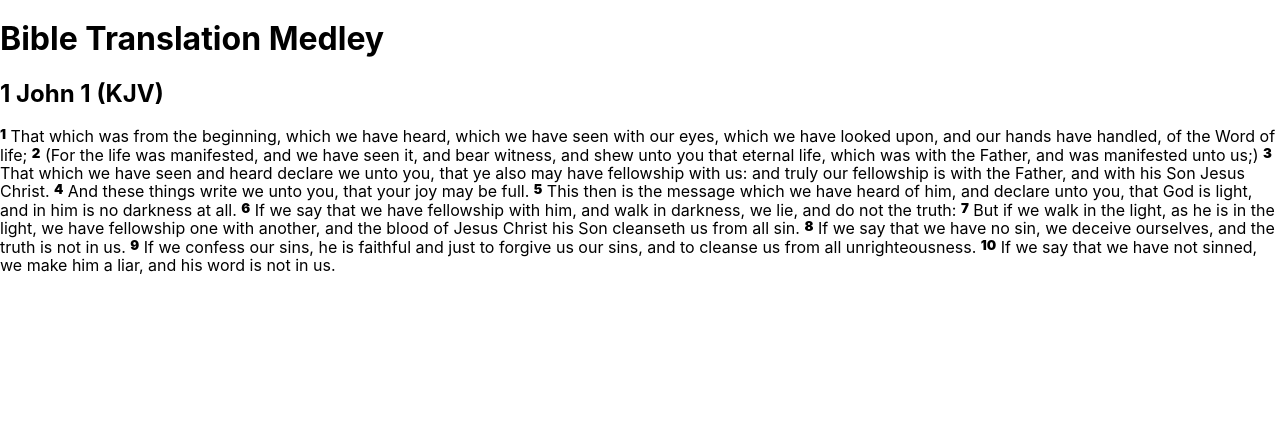
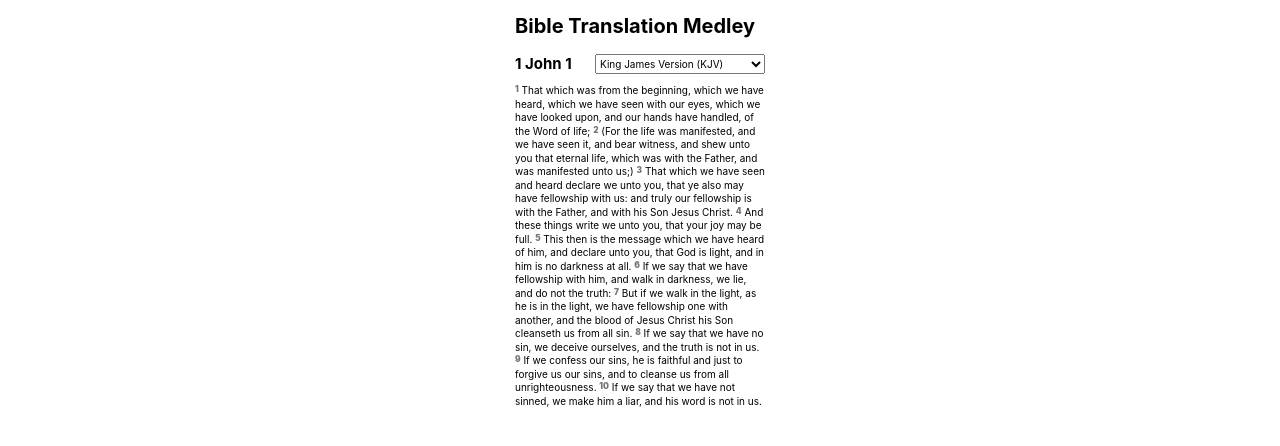
Before and after one commit to 01brett/translation-medley, a React (Create React App) app: page / in a window 1280 px wide. Shown: the top 446 px of the page. Built offline with nearby package versions, Linux system fonts and the light colour scheme.

Commit message:
Place select but without functionality

```diff
--- a/src/components/TitleBar.js
+++ b/src/components/TitleBar.js
@@ -2,15 +2,27 @@ import React from 'react';
 import { shallowEqual, useSelector } from 'react-redux';
 
 const TitleBar = () => {
-  const { book, chapter, translation } = useSelector(state => ({
+  const { book, chapter, currentTranslation, translations } = useSelector(state => ({
     book: state.passage.book,
     chapter: state.passage.chapter,
-    translation: state.passage.translation
+    currentTranslation: state.passage.translation.shortName,
+    translations: state.translations
   }), shallowEqual)
   return(
-    <>
-      <h2>{book} {chapter} ({translation})</h2>
-    </>
+    <div className="title-bar">
+      <h2>{book} {chapter} </h2>
+      <select>
+        {translations.map(el => (
+          <option
+            key={el.shortName}
+            value={el.shortName}
+            defaultValue={el.shortName === currentTranslation}
+          >
+            {el.longName} ({el.shortName})
+          </option>
+        ))}
+      </select>
+    </div>
   );
 }
 
--- a/src/components/Verse.js
+++ b/src/components/Verse.js
@@ -6,9 +6,7 @@ const Verse = ({ verse }) => {
   return(
     <>
       <span className="verse">
-        <span className="verse-number">
-          {verse.verse}
-        </span>
+        <span className="verse-number">{verse.verse}</span>
         {' '}{verse.text}{' '}
       </span>
     </>
--- a/src/components/Verses.js
+++ b/src/components/Verses.js
@@ -10,9 +10,9 @@ const Verses = () => {
   return(
     <>
       <p className="verses">
-      {verses.map((verse, index) => (
-        <Verse key={index + verse.verse} verse={verse}/>
-      ))}
+        {verses.map((verse, index) => (
+          <Verse key={index + verse.verse} verse={verse}/>
+        ))}
       </p>
     </>
   );
--- a/src/index.scss
+++ b/src/index.scss
@@ -2,4 +2,7 @@
 @import './sass/mixins';
 @import './sass/resets';
 @import './sass/global';
+
+// Components
 @import './sass/verses';
+@import './sass/title-bar';
--- a/src/reducers/index.js
+++ b/src/reducers/index.js
@@ -8,7 +8,10 @@ const initState = {
   isFetching: false,
   error: '',
   passage: {
-    translation: 'KJV',
+    translation: {
+      longName: 'King James Version',
+      shortName: 'KJV'
+    },
     book: '1 John',
     chapter: '1',
     verses: [
@@ -67,7 +70,17 @@ const initState = {
       book: '1 John',
       chapter: '2'
     }
-  }
+  },
+  translations: [
+    {
+      longName: 'King James Version',
+      shortName: 'KJV'
+    },
+    {
+      longName: 'English Standard Version',
+      shortName: 'ESV'
+    }
+  ]
 }
 
 export default (state = initState, action) => {
--- a/src/sass/_global.scss
+++ b/src/sass/_global.scss
@@ -1,3 +1,11 @@
+html { font-size: 62.5%; }
+* {
+  box-sizing: border-box;
+  max-width: 100%;
+  padding: 0;
+  margin: 0;
+}
+
 body {
   margin: 0;
   font-family: -apple-system, BlinkMacSystemFont, 'Segoe UI', 'Roboto', 'Oxygen',
@@ -6,3 +14,9 @@ body {
   -webkit-font-smoothing: antialiased;
   -moz-osx-font-smoothing: grayscale;
 }
+
+.app {
+  max-width: 25rem;
+  margin: 0 auto;
+  line-height: 1.35;
+}
--- /dev/null
+++ b/src/sass/_title-bar.scss
@@ -0,0 +1,6 @@
+.title-bar {
+  display: flex;
+  flex-flow: row wrap;
+  justify-content: space-between;
+  margin-bottom: $md;
+}
--- a/src/sass/_variables.scss
+++ b/src/sass/_variables.scss
@@ -0,0 +1,12 @@
+// Colors
+$black900: #212121;
+$black700: #777;
+
+$black: $black900;
+$white: #fff;
+
+// Ratio
+$sm: .5rem;
+$md: 1rem;
+$lg: 1.5rem;
+$xl: 2rem;
--- a/src/sass/_verses.scss
+++ b/src/sass/_verses.scss
@@ -1,4 +1,12 @@
+.verse {
+  &:hover {
+    cursor: pointer;
+    background-color: yellow;
+  }
+}
+
 .verse-number {
+  color: $black700;
   font-weight: 900;
   font-size: 83%;
   vertical-align: top;
```
